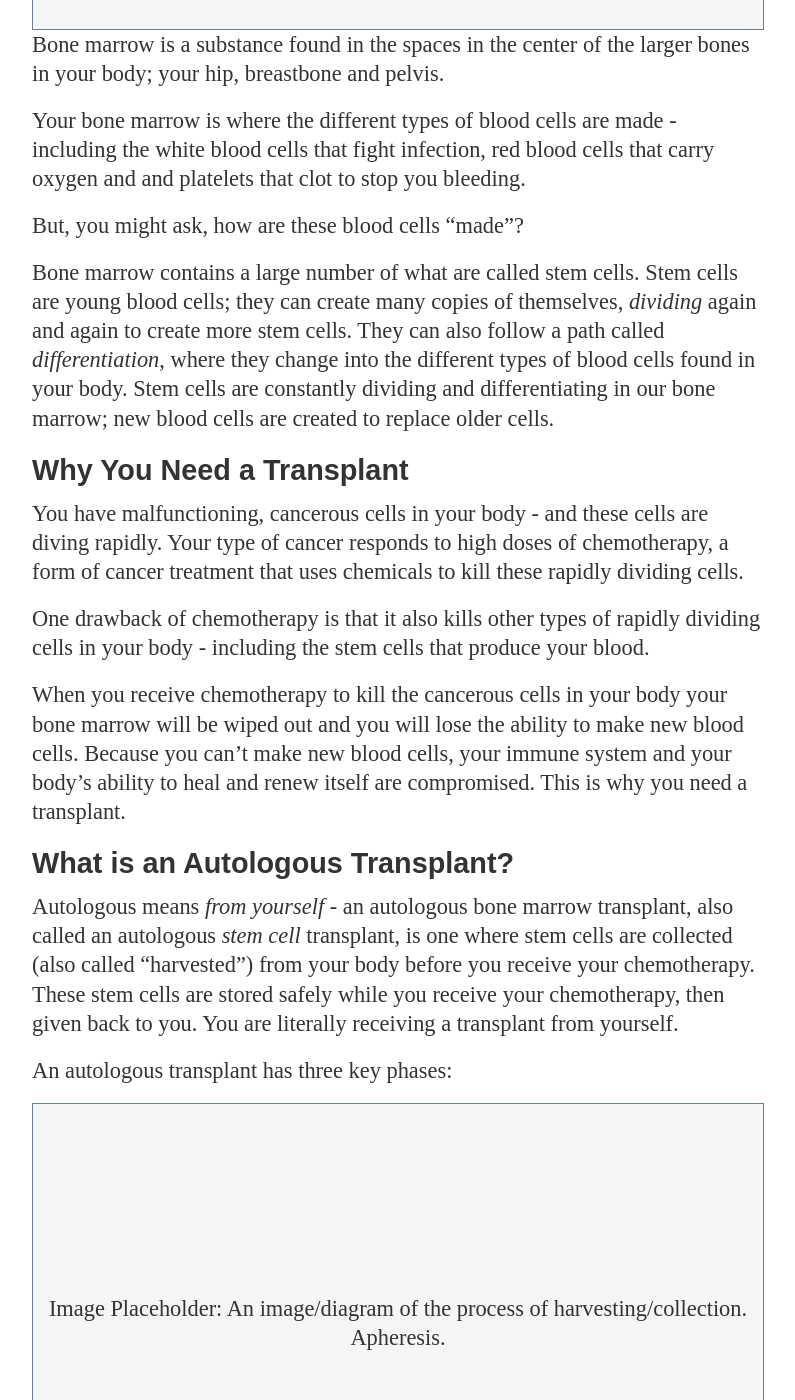
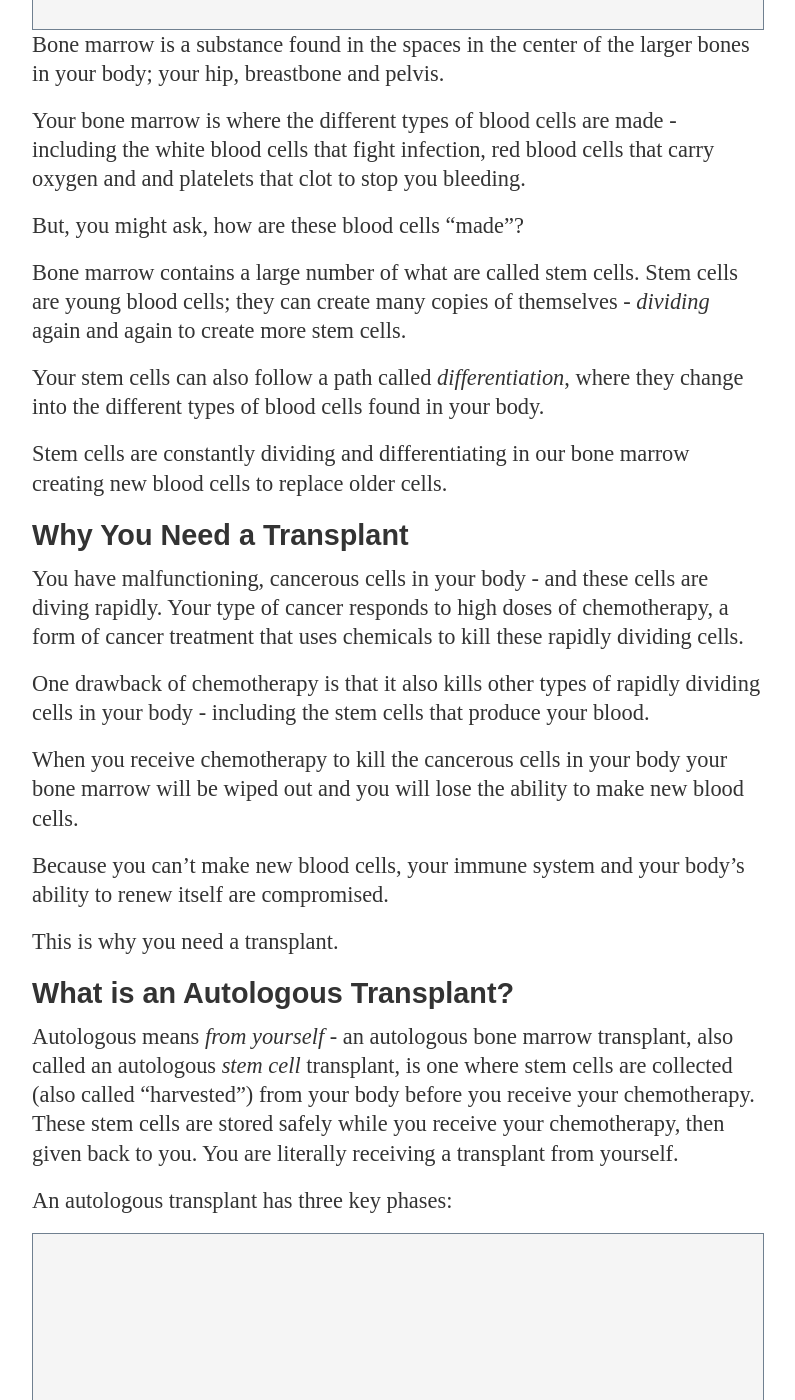
Before and after one commit to mskccpatiented/contentaudit, a Jekyll site: the page built from _posts/2012-11-19-auto-bmt-outpatient-guide-hybrid.md, in a window 1280 px wide and 1400 px high, scrolled down 3750 px. Shown: the whole window, without its empty margins (128-923 px from the left). Built offline with Jekyll 4.4.1, drawn with Linux system fonts in a browser that asks for light colours; Markdown is read by kramdown in place of the engine named in the settings; some of the changed text lies outside the part shown.

Commit message:
deploying BMT patient ed

```diff
--- a/_posts/2012-11-19-auto-bmt-outpatient-guide-hybrid.md
+++ b/_posts/2012-11-19-auto-bmt-outpatient-guide-hybrid.md
@@ -74,14 +74,22 @@
 
 But, you might ask, how are these blood cells "made"?
 
-Bone marrow contains a large number of what are called stem cells. Stem cells are young blood cells; they can create many copies of themselves, *dividing* again and again to create more stem cells. They can also follow a path called *differentiation*, where they change into the different types of blood cells found in your body. Stem cells are constantly dividing and differentiating in our bone marrow; new blood cells are created to replace older cells.
+Bone marrow contains a large number of what are called stem cells. Stem cells are young blood cells; they can create many copies of themselves - *dividing* again and again to create more stem cells.
+
+Your stem cells can also follow a path called *differentiation*, where they change into the different types of blood cells found in your body.
+
+Stem cells are constantly dividing and differentiating in our bone marrow creating new blood cells to replace older cells.
 
 ### Why You Need a Transplant
 You have malfunctioning, cancerous cells in your body - and these cells are diving rapidly. Your type of cancer responds to high doses of chemotherapy, a form of cancer treatment that uses chemicals to kill these rapidly dividing cells.
 
 One drawback of chemotherapy is that it also kills other types of rapidly dividing cells in your body - including the stem cells that produce your blood.
 
-When you receive chemotherapy to kill the cancerous cells in your body your bone marrow will be wiped out and you will lose the ability to make new blood cells. Because you can't make new blood cells, your immune system and your body's ability to heal and renew itself are compromised. This is why you need a transplant.
+When you receive chemotherapy to kill the cancerous cells in your body your bone marrow will be wiped out and you will lose the ability to make new blood cells.
+
+Because you can't make new blood cells, your immune system and your body's ability to renew itself are compromised.
+
+This is why you need a transplant.
 
 ### What is an Autologous Transplant?
 Autologous means *from yourself* - an autologous bone marrow transplant, also called an autologous *stem cell* transplant, is one where stem cells are collected (also called "harvested") from your body before you receive your chemotherapy. These stem cells are stored safely while you receive your chemotherapy, then given back to you. You are literally receiving a transplant from yourself.
@@ -251,11 +259,11 @@
 On or around Day −4 you and your caregiver come to MSKCC's Interventional Radiology department at main campus to be fitted with a central venous catheter.
 
 #### What is the CVC? Why Do I Need One?
-<div class="image-placeholder"><p>Image Placeholder: Drawing of Central Venous Catheter.</p></div>
 
 
 
-####
+
+###
 
  <p class="dmz">This is where I am right now. Everything after this is content from the old draft - I am reading through it and using/re-writing relevant parts.</p>
 ## Phase 2 - Your Transplant
```
Also changed, not shown: other parts of _posts/2012-11-19-auto-bmt-outpatient-guide-hybrid.md (+1 -1 lines), 1 other file.
